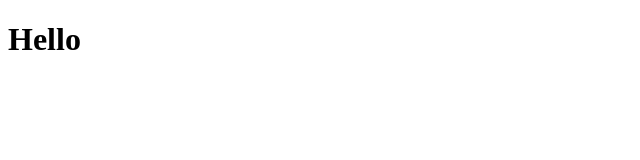
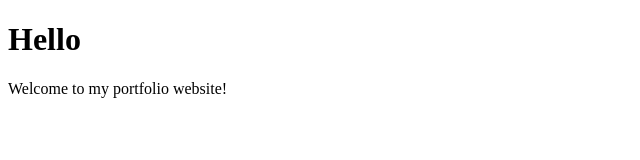
Before and after one commit to Safayy/portfolio-project-3safa, a website: page index.html in a window 1280 px wide. Shown: the whole page, without its empty margins (0-640 px from the left). Drawn offline with Linux system fonts and the light colour scheme.

Commit message:
Added subheading introduction

```diff
--- a/index.html
+++ b/index.html
@@ -10,6 +10,7 @@
 
 <body>
   <h1>Hello</h1>
+  <p>Welcome to my portfolio website!</p>
   <script src="script.js"></script>
 </body>
 
```
